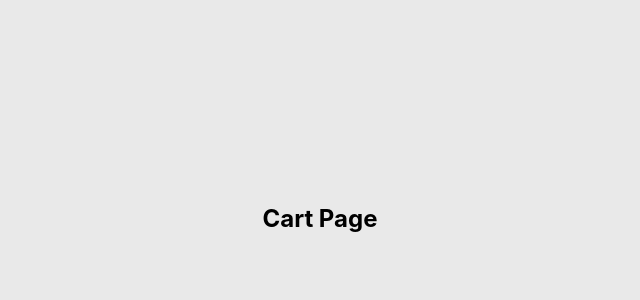
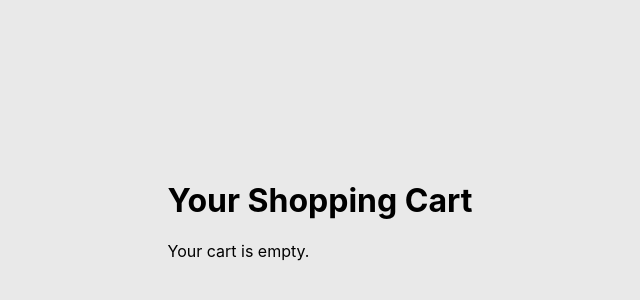
Before and after one commit to Gopi004/product-delivery-system, a React (Vite) app in the folder frontend/: page /cart in a window 1280 px wide. Shown: the part 182-482 px from the top of the page, without its empty margins (320-960 px from the left). Built offline with nearby package versions, Linux system fonts and the light colour scheme; a web font is replaced by a local one.

Commit message:
cartpage design and context used

```diff
--- a/frontend/src/App.jsx
+++ b/frontend/src/App.jsx
@@ -1,4 +1,5 @@
 import { BrowserRouter, Routes, Route } from 'react-router-dom';
+import { CartProvider } from './components/CartContext.jsx';
 import AuthForm from './components/AuthForm';
 import CustomerDashboard from './pages/CustomerDashboard.jsx';
 import './index.css'
@@ -23,6 +24,7 @@ const DeliveryDashboard = () => <h2>Delivery Personnel Dashboard</h2>;
 function App() {
   return (
     <BrowserRouter>
+    <CartProvider>
       <Routes>
         {/* Route for the homepage / login page */}
         <Route path="/" element={<HomePage />} />
@@ -33,6 +35,7 @@ function App() {
         <Route path="/delivery/dashboard" element={<DeliveryDashboard />} />
         <Route path="/cart" element={<CartPage />} />
       </Routes>
+      </CartProvider>
     </BrowserRouter>
   );
 }
--- a/frontend/src/CustomerDashboard.css
+++ b/frontend/src/CustomerDashboard.css
@@ -219,3 +219,24 @@ body {
   background-color: #e0e0e0; /* Light grey on hover */
   color: #333333; /* Darker text on hover */
 }
+
+/*cart page styles*/
+.cart-items-list{
+  display: grid;
+  grid-template-columns: 1fr;
+  gap: 20px;
+  padding: 20px;
+  max-height: 80vh;
+  overflow-y: auto;
+}
+
+.cart-item{
+  background-color: #ffffff;
+  width: 280px;         /* Was 340px */
+  padding: 15px;        /* Was 20px */
+  border-radius: 25px;  /* Was 30px */
+  box-shadow: 0 10px 40px rgba(0, 0, 0, 0.1);
+  display: flex;
+  flex-direction: column;
+  gap: 22px;
+}
--- /dev/null
+++ b/frontend/src/components/CartContext.jsx
@@ -0,0 +1,35 @@
+import React, { createContext, useState, useContext } from 'react';
+
+const CartContext = createContext();
+
+export const useCart = () => {
+  return useContext(CartContext);
+};
+
+export const CartProvider = ({ children }) => {
+  const [cartItems, setCartItems] = useState([]);
+
+  const addToCart = (product, quantity) => {
+    setCartItems(prevItems => {
+      const existingItem = prevItems.find(item => item.id === product.id);
+      if (existingItem) {
+        // If item exists, update its quantity
+        return prevItems.map(item =>
+          item.id === product.id
+            ? { ...item, quantity: item.quantity + quantity }
+            : item
+        );
+      } else {
+        // Otherwise, add the new item
+        return [...prevItems, { ...product, quantity }];
+      }
+    });
+  };
+
+  const value = {
+    cartItems,
+    addToCart,
+  };
+
+  return <CartContext.Provider value={value}>{children}</CartContext.Provider>;
+};
--- a/frontend/src/components/CartPage.jsx
+++ b/frontend/src/components/CartPage.jsx
@@ -1,11 +1,32 @@
-import {react} from "react";
+// src/pages/CartPage.jsx
+import React from 'react';
+import { useCart } from './CartContext';
+ // You'll need to create this CSS file for styling
 
-function CartPage(){
-    return (
-        <div>
-            <h2>Cart Page</h2>
+const CartPage = () => {
+  const { cartItems } = useCart(); // Get the items from the context
+
+  return (
+    <div className="cart-page">
+      <h1>Your Shopping Cart</h1>
+      {cartItems.length === 0 ? (
+        <p>Your cart is empty.</p>
+      ) : (
+        <div className="cart-items-list">
+          {cartItems.map(item => (
+            <div key={item.id} className="cart-item">
+              <img src={item.imageUrl} alt={item.name} className="cart-item-image" />
+              <div className="cart-item-details">
+                <h2>{item.name}</h2>
+                <p>Price: ${item.price}</p>
+                <p>Quantity: {item.quantity}</p>
+              </div>
+            </div>
+          ))}
         </div>
-    );
-}
+      )}
+    </div>
+  );
+};
 
 export default CartPage;
--- a/frontend/src/components/card.jsx
+++ b/frontend/src/components/card.jsx
@@ -1,6 +1,7 @@
 import React,{useState} from "react";
 import addCartIcon from "../assets/add_to_cart.png";
 import mechanicalKeyboard from '../assets/mech_keyboard.png';
+import { useCart } from "./CartContext";
 
 const products = [
   {
@@ -38,7 +39,7 @@ const products = [
 const Card = ({product,view,onAddToCart,onEdit,onDelete}) =>{
     console.log("View prop in Card component:", view);
     const[quantity,setQuantity] = useState(0);
-
+    const { addToCart } = useCart();
     const handleIncrement = () =>{
         setQuantity(prevQuantity => prevQuantity + 1);
     };
@@ -68,7 +69,7 @@ const Card = ({product,view,onAddToCart,onEdit,onDelete}) =>{
                             <span>{quantity}</span>
                             <button onClick={handleIncrement}>+</button>
                         </div>
-                        <button className="action-button icon-button" onClick={()=>onAddToCart(product,quantity)}>
+                        <button className="action-button icon-button" onClick={()=>addToCart(product,quantity)}>
                                 <img src={addCartIcon} alt="cart-image" className="cart-icon"/>
                         </button>
                     </>
@@ -80,6 +81,7 @@ const Card = ({product,view,onAddToCart,onEdit,onDelete}) =>{
                     <button className="action-button text-button">Delete</button>
                 </div>
                 )}
+
 
                 </div>
 
```
